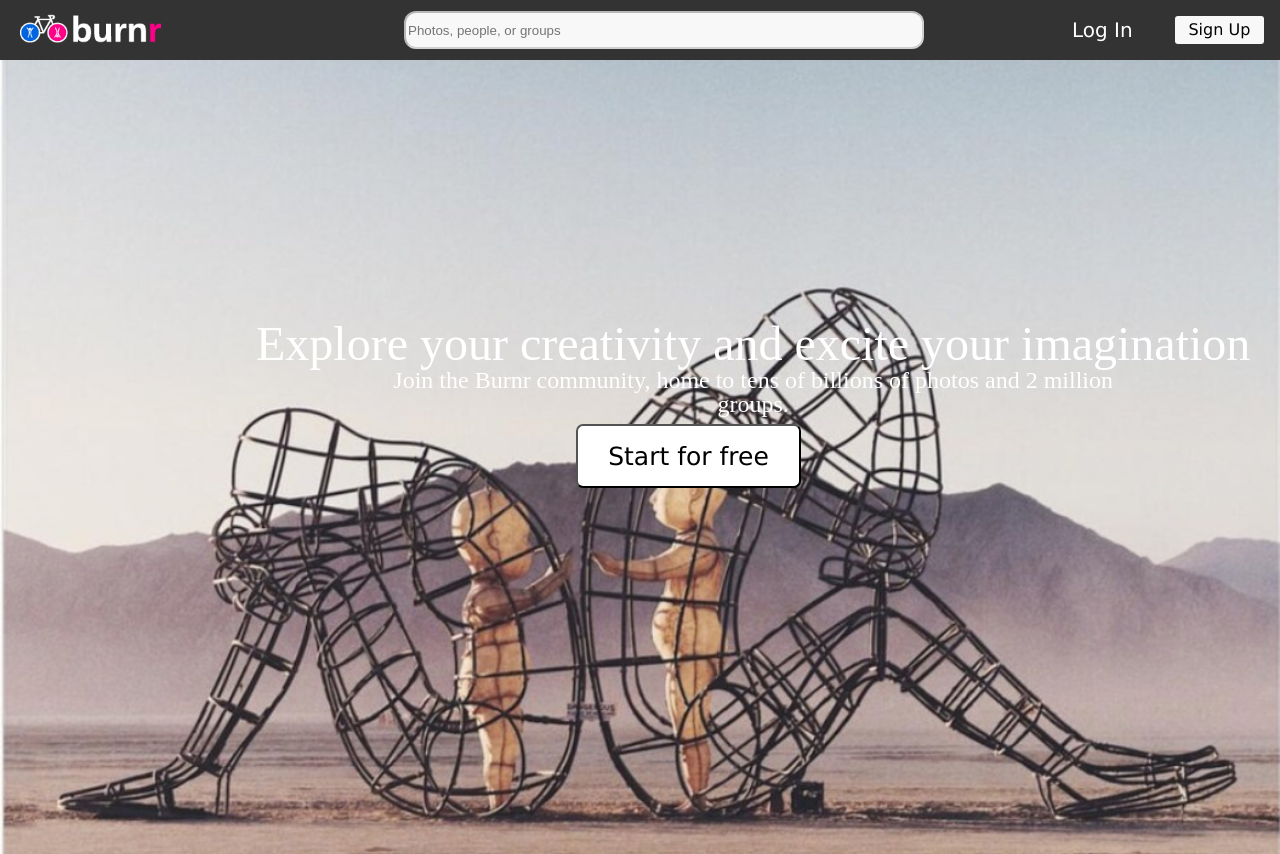
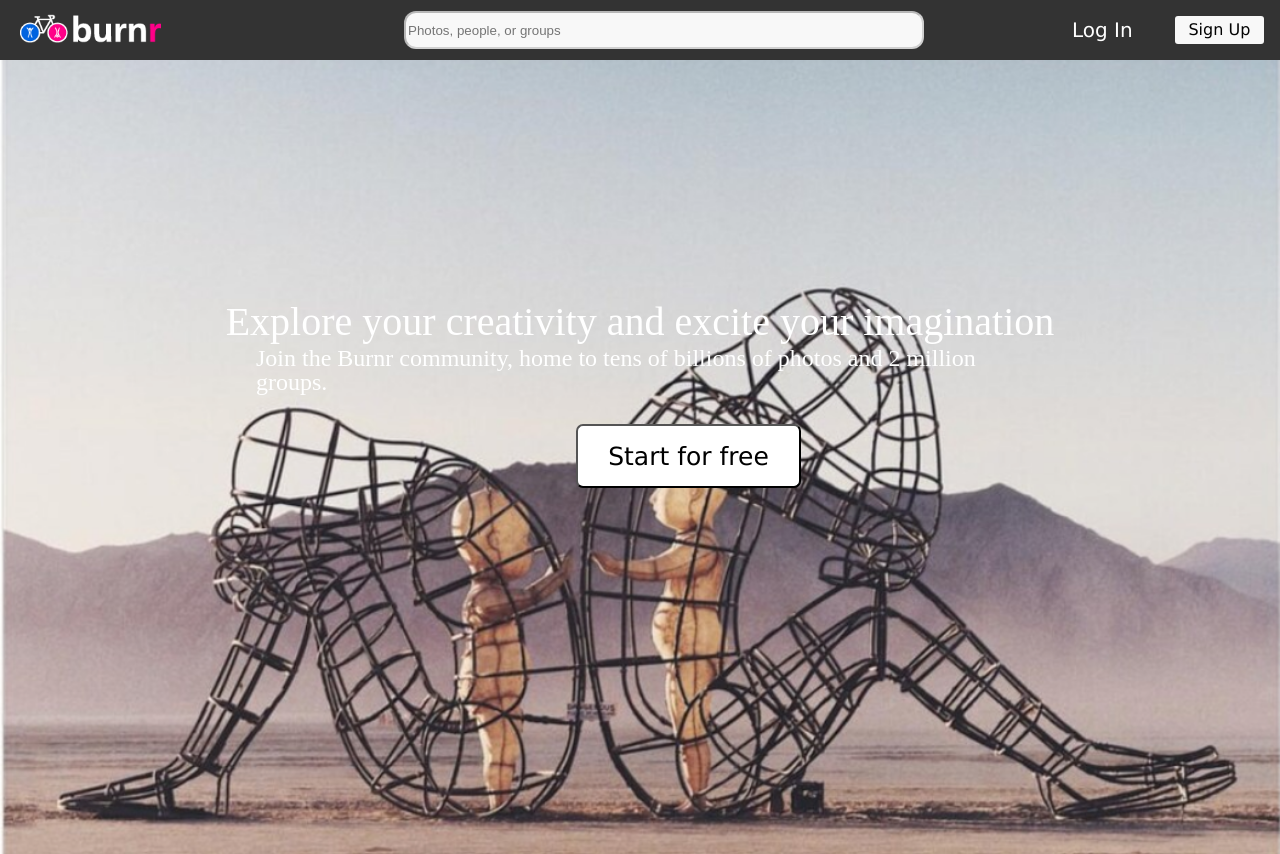
Before and after one commit to Asyan77/Burnr, a React (Vite) app in the folder frontend/: page / in a window 1280 px wide. Shown: the top 854 px of the page. Built offline with nearby package versions, Linux system fonts and the light colour scheme; no server answers.

Commit message:
commit before deploying

```diff
--- a/frontend/src/components/LogInForm/LogInForm.css
+++ b/frontend/src/components/LogInForm/LogInForm.css
@@ -1,10 +1,11 @@
 .login-page {
-    background-image: url('https://www.nme.com/wp-content/uploads/2020/08/Arthur_Mamou_Mani_Galaxia_Temple_Jamen_Percy.jpg');
+    /* position: absolute; */
+    background-image: url('/newUserFormBackground.png');
     background-size: cover;
-    background-size: 100vh;
-    background-size: 100vw;
+    /* background-size: 100vh; */
+    /* background-size: 100vw; */
     background-repeat: no-repeat;
-    /* background-color: aqua; */
+    /* z-index: -1; */
 
 }
 
@@ -12,9 +13,9 @@
 .outer-form-box-LI {
     position: absolute;
     height: 50vh;
-    width: 25vw;
-    margin-top: 9%;
-    margin-left: 38%;
+    width: 20vw;
+    margin-top: 11%;
+    margin-left: 42%;
     margin-right: 33%;
     box-shadow: 0px 2px 6px rgba(0, 0, 0, 1);
     background-color: rgba(0, 0, 0, 0.25);
--- a/frontend/src/components/LogInForm/LoginForm.jsx
+++ b/frontend/src/components/LogInForm/LoginForm.jsx
@@ -25,7 +25,6 @@ function LogInForm() {
     setErrors([])
     const data = await dispatch(loginUser ({email: email, password: password}))
     if (data) {
-      console.log(data)
       setErrors(data)
     } else {
       setErrors([])
--- a/frontend/src/components/NavBar/NavBar.css
+++ b/frontend/src/components/NavBar/NavBar.css
@@ -6,7 +6,7 @@
   } */
 
   .nav-bar {
-    position: absolute;
+    /* position: absolute; */
     display: flex;
     justify-content: space-between;
     align-items: center;
--- a/frontend/src/components/NewUserForm/NewUserForm.css
+++ b/frontend/src/components/NewUserForm/NewUserForm.css
@@ -1,10 +1,9 @@
 .outer-form-box-SU {
     position: absolute;
     height: 50vh;
-    width: 25vw;
-    margin-top: 9%;
-    margin-left: 38%;
-    margin-right: 33%;
+    width: 20vw;
+    margin-top: 11%;
+    margin-left: 42%;
     box-shadow: 0px 2px 6px rgba(0, 0, 0, 1);
     /* background-color: rgba(0, 0, 0, 0.25); */
     background-color: lightgray;
--- a/frontend/src/components/SplashPage/SplashPage.css
+++ b/frontend/src/components/SplashPage/SplashPage.css
@@ -1,6 +1,4 @@
 
-
-  /* src/components/SplashPage.css */
 .splash-page {
     position: relative;
     height: 100vh;
@@ -8,30 +6,32 @@
   }
 
 .splash-text-box {
-    position: absolute;
-    color: white;
-    top: 40%;
-    left: 20%;
-    z-index: 1;
-    text-align: center;
+  display: flex;
+  flex-direction: column;
+  justify-content: space-around;
+  align-items: center;
+  margin-top: 30vh;
+  color: white;
+  z-index: 1;
+  height: 6em;
     /* background-color: aqua; */
 }
 
 .main-text1 {
-    font-size: 3em;
-    /* max-width: 60vw; */
+    font-size: 2.5em;
     margin: 0 auto;
 }
 
 .main-text2 {
     font-size: 1.5em;
     max-width: 60vw;
+    margin-top: 500px;
     margin: 0 auto;
+    /* background-color: aqua; */
 }
 
 .start-btn{
     position: absolute;
-    /* color: white; */
     top: 53%;
     left: 45%;
     height: 8vh;
--- a/frontend/src/store/session.js
+++ b/frontend/src/store/session.js
@@ -19,7 +19,6 @@ export const removeCurrentUser = (userId) => ({
 //thunk action creators
 export const loginUser = user => async dispatch => {
   const res = await loginSession(user);
-  console.log(res)
   if (res.ok) {
     const data = await res.json();
     sessionStorage.setItem('currentUser', JSON.stringify(data.user.username));
@@ -36,7 +35,7 @@ export const logoutUser = userId => async dispatch => {
     sessionStorage.setItem('currentUser', null)
     dispatch(removeCurrentUser())
   } else {
-    console.log("could not log out current user")
+    return ["could not log out current user"]
   }
 }
 
--- a/frontend/src/store/user.js
+++ b/frontend/src/store/user.js
@@ -26,7 +26,6 @@ export const setCurrentUser = (user) => ({
 // Thunk Action Creators
 export const createUser = userData => async dispatch => {
   const res = await createNewUser(userData)
-  console.log(res)
   if (res.ok) {
     const data =  await res.json();
     sessionStorage.setItem('currentUser', JSON.stringify(data.user.username));
```
Also changed, not shown: frontend/public/loginBackgound.png (added).
